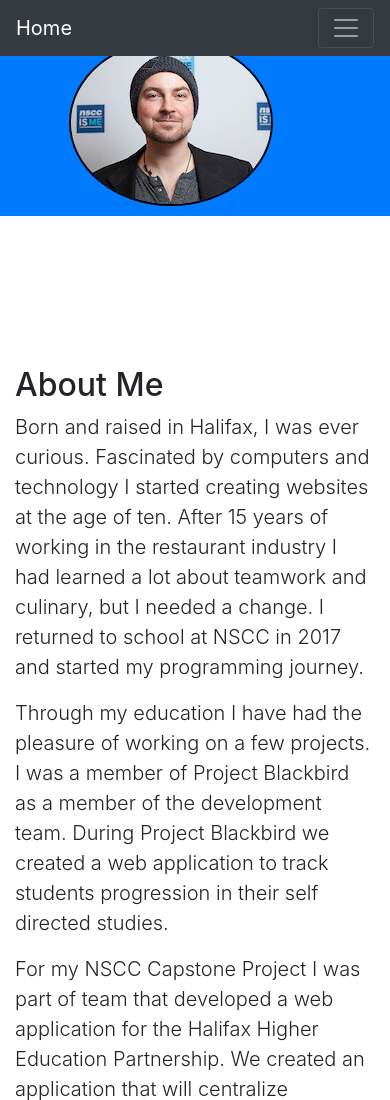
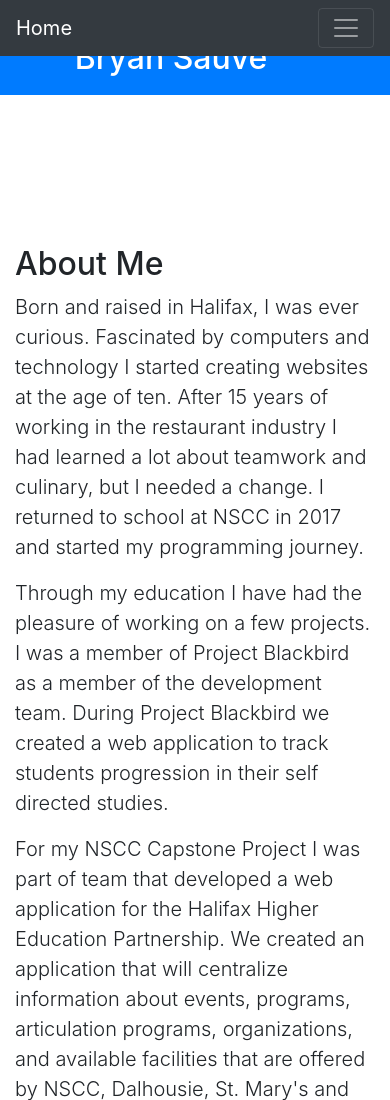
Before and after one commit to MoonBeee/MoonBeee.github.io, a website with bundled scripts: page index.html in a window 390 px wide. Shown: the top 1100 px of the page. Built offline with nearby package versions, Linux system fonts and the light colour scheme.

Commit message:
Added mobile header

```diff
--- a/css/custom.css
+++ b/css/custom.css
@@ -36,6 +36,10 @@ p{
   border-radius: 50%;
   -webkit-border-radius: 50%;
   -moz-border-radius: 50%;
+}
+
+#mobile-header {
+  display: none;
 }
 
 #skillset-container {
@@ -80,13 +84,10 @@ p{
 
 @media only screen and (max-width: 1024px) {
 
-  /* #headshot-div{
+  #headshot-div{
     display:none;
   }
 
-  .bg-primary{
-    padding-top: 6vw;
-  } */
 
   #header-container {
     margin-top: 5vw;
@@ -96,6 +97,10 @@ p{
 
   #header-text {
     display: none;
+  }
+
+  #mobile-header {
+    display: flex;
   }
 
 } /* End of Mediaquery for tablets */
--- a/index.html
+++ b/index.html
@@ -68,6 +68,9 @@
         <div class="flex-item" id="headshot-div">
           <img id="headshot" src="images/headshot.jpg" />
         </div>
+        <div id="mobile-header">
+          <h2>Bryan Sauve</h2>
+        </div>
       </div>
     </div>
   </header>
@@ -103,14 +106,14 @@
       <div class="row">
         <div class="col-lg-8 mx-auto">
           <h2>Skill Set</h2>
-          <p class="lead">I have an affinity for Python, JavaScript, C++, web development and machine learning. Though through my NSCC education I have used many
-            languages/frameworks such as:</p>
+          <p class="lead">I have an affinity for Python, JavaScript, C++, web development and machine learning.
+            Though through my NSCC education I have used many languages/frameworks such as:</p>
             <div id="skillset-container">
-             <em>C</em> <em>C++</em> <em>C#</em> <em>Java</em> <em>Javascript</em> <em>JQuery</em> <em>Laravel</em> <em>PHP</em> <em>Python</em> <em>SQL</em> <em>NoSQL</em>
+             <em>C</em> <em>C++</em> <em>C#</em> <em>Java</em> <em>Javascript</em> <em>JQuery</em>
+             <em>Laravel</em> <em>PHP</em> <em>Python</em> <em>SQL</em> <em>NoSQL</em>
            </div>
           <p class="lead">Applications that are simple and intuitive
             make tasks easier for a broader range of humans, which is a goal I believe benefits everyone.</p>
-
         </div>
       </div>
     </div>
```
